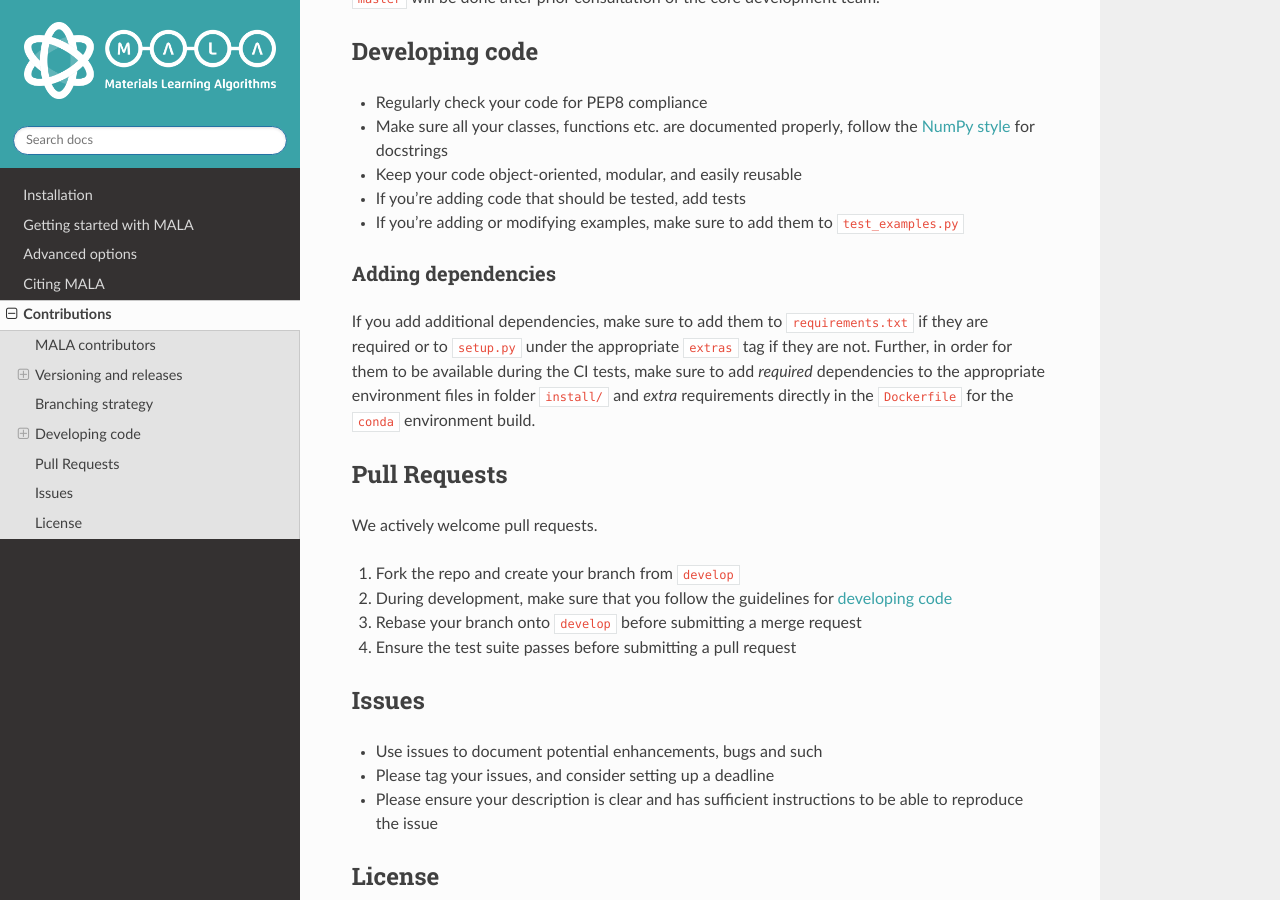
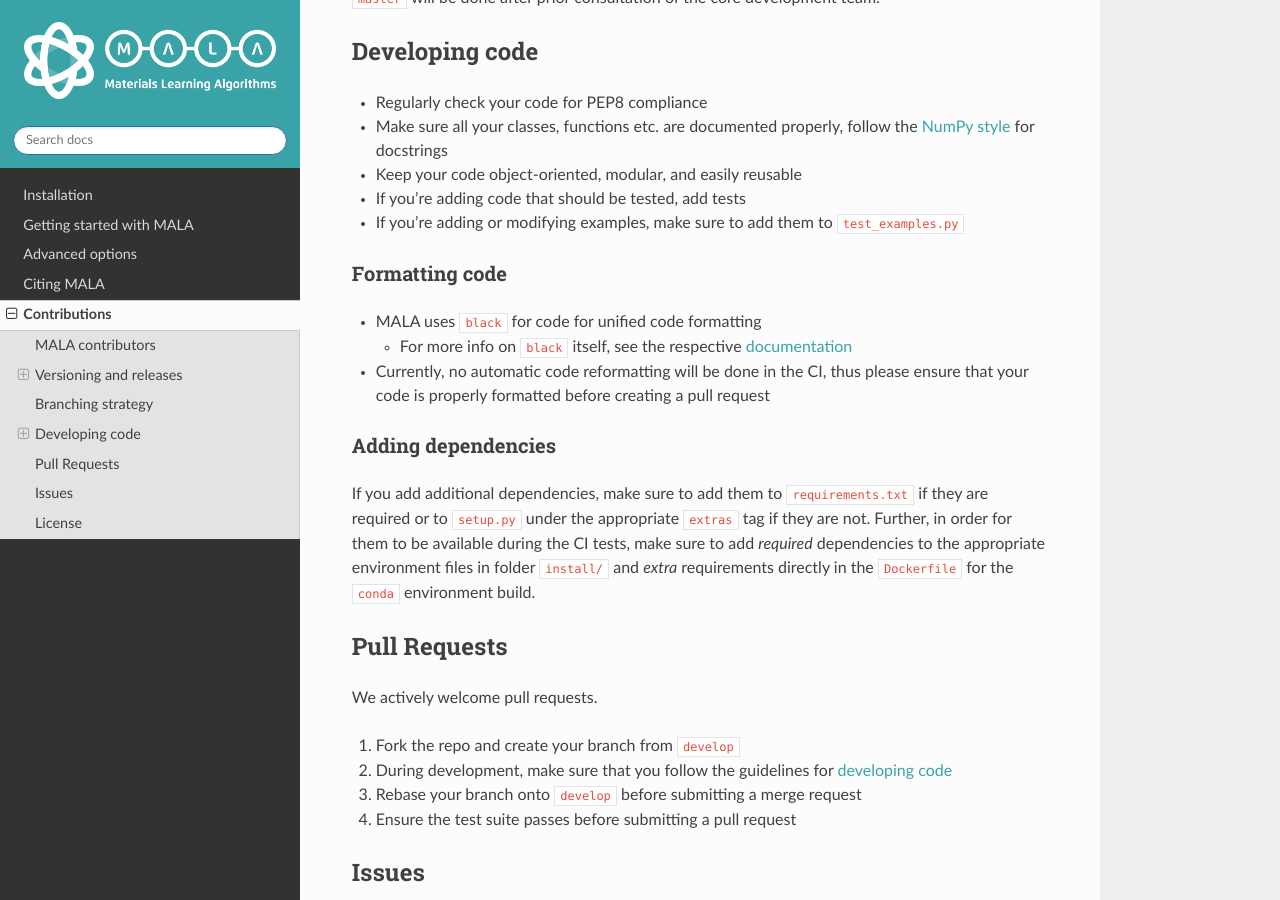
Before and after one commit to mala-project/mala, a Sphinx documentation site: the page built from docs/source/CONTRIBUTE.md, in a window 1280 px wide and 900 px high, scrolled down 1950 px. Built offline with Sphinx 7.4.7 and the Read the Docs theme 2.0.0, drawn with Linux system fonts in a browser that asks for light colours; pages that are not in the unit, such as notebooks, are missing from menus; the version number could not be read and is left out.

Commit message:
Added note on about black in documentation

```diff
--- a/docs/source/CONTRIBUTE.md
+++ b/docs/source/CONTRIBUTE.md
@@ -90,6 +90,15 @@ the core development team.
 * If you're adding code that should be tested, add tests
 * If you're adding or modifying examples, make sure to add them to `test_examples.py`
 
+### Formatting code
+
+* MALA uses `black` for code for unified code formatting
+  * For more info on `black` itself, see the respective
+    [documentation](https://github.com/psf/black)
+* Currently, no automatic code reformatting will be done in the CI, thus
+  please ensure that your code is properly formatted before creating a pull
+  request
+
 ### Adding dependencies
 
 If you add additional dependencies, make sure to add them to `requirements.txt`
@@ -97,7 +106,6 @@ if they are required or to `setup.py` under the appropriate `extras` tag if
 they are not.
 Further, in order for them to be available during the CI tests, make sure to
 add _required_ dependencies to the appropriate environment files in folder `install/` and _extra_ requirements directly in the `Dockerfile` for the `conda` environment build.
-
 
 ## Pull Requests
 We actively welcome pull requests.
```
